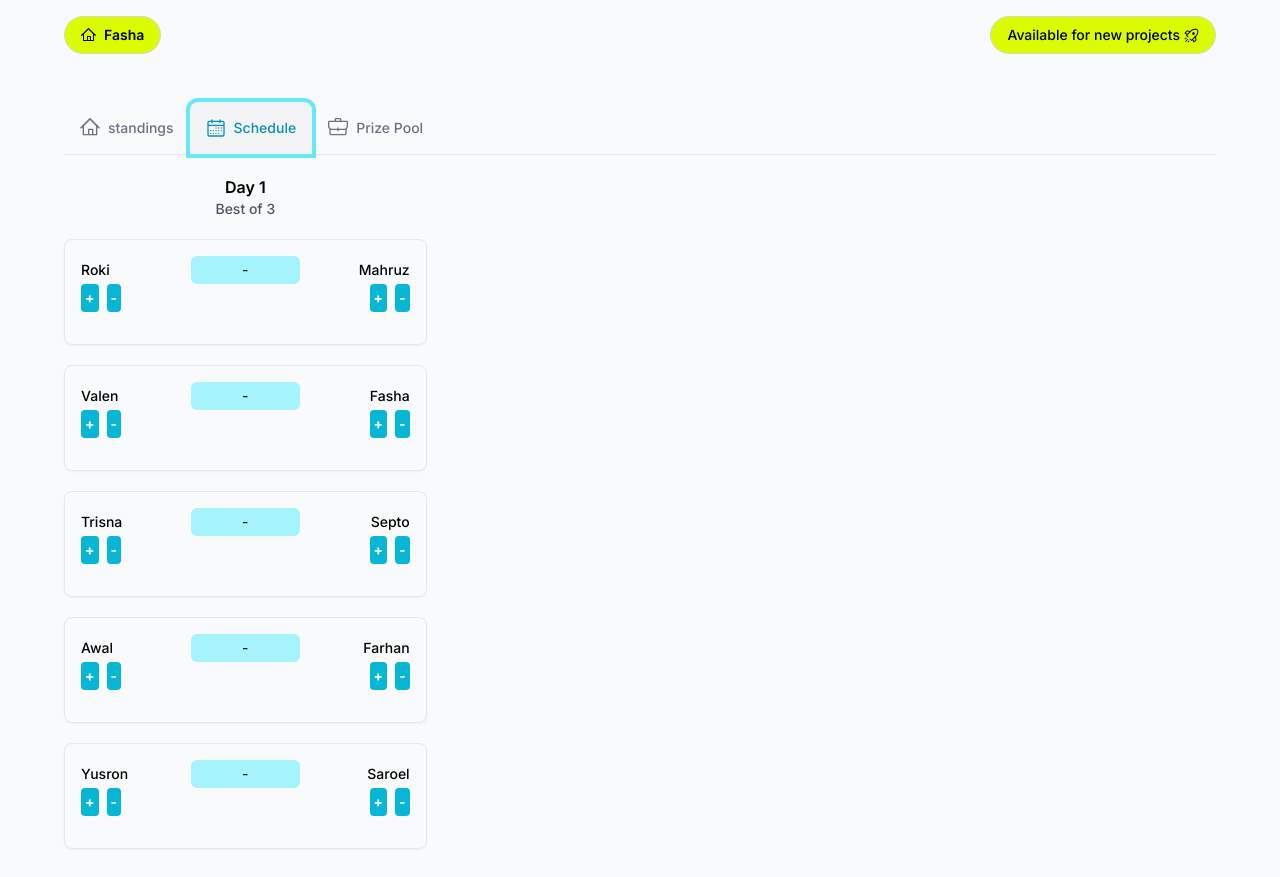
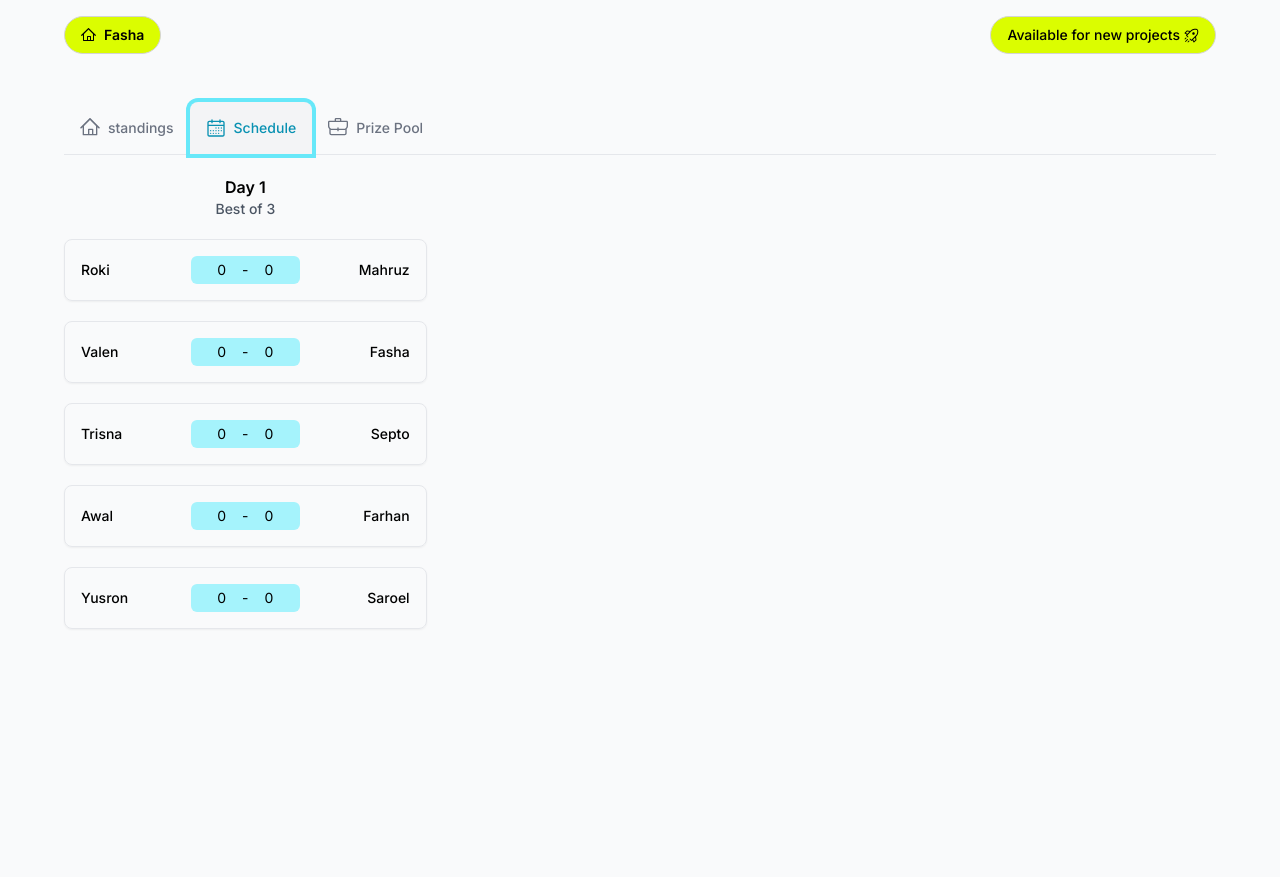
Before and after one commit to fasfashan/new-portfolio, a Next.js app: page /league/rebel-project in a window 1280 px wide. Both pictures are taken after a click on the tab "Schedule". After the commit the page ends 800 px from the top, so only its background shows below. Built offline with nearby package versions, Linux system fonts and the light colour scheme.

Commit message:
change metadata on league page

```diff
--- a/app/components/round-1.jsx
+++ b/app/components/round-1.jsx
@@ -1,13 +1,8 @@
-import React, { useState, useEffect } from "react";
+import React, { useState } from "react";
 import { PlusIcon, MinusIcon } from "@radix-ui/react-icons";
+
 function Scoreboard() {
-  const [scores, setScores] = useState(() => {
-    if (typeof window !== "undefined" && window.localStorage) {
-      const storedScores = localStorage.getItem("scores");
-      return storedScores ? JSON.parse(storedScores) : {};
-    } else {
-      // Provide default values or an empty object as needed
-      return {
+  const [scores, setScores] = useState({
     Mahruz: 0,
     Valen: 0,
     Trisna: 0,
@@ -18,13 +13,7 @@ function Scoreboard() {
     Yusron: 0,
     Saroel: 0,
     Roki: 0,
-      };
-    }
   });
-
-  useEffect(() => {
-    localStorage.setItem("scores", JSON.stringify(scores));
-  }, [scores]);
 
   const handleScoreChange = (player, amount) => {
     setScores((prevScores) => {
@@ -37,6 +26,7 @@ function Scoreboard() {
       };
     });
   };
+
   const matchups = [
     { player1: "Roki", player2: "Mahruz" },
     { player1: "Valen", player2: "Fasha" },
@@ -58,43 +48,13 @@ function Scoreboard() {
           key={index}
           className="p-4 shadow-sm rounded-lg border border-gray-200"
         >
-          <div className="grid text-sm mb-4 md:grid-cols-3 items-center">
-            <p className="font-medium">{player1}</p>
+          <div className="grid text-sm  md:grid-cols-3 items-center">
+            <span className="font-medium">{player1}</span>
             <div className="text-sm p-1  bg-cyan-200 gap-4 rounded-md flex justify-center items-center">
-              <p className=" ">{scores[player1]}</p> -
-              <p className=" ">{scores[player2]}</p>
+              <div className=" ">{scores[player1]}</div> -
+              <div className=" ">{scores[player2]}</div>
             </div>
-            <p className="text-right font-medium">{player2}</p>
-            <div className="  items-center flex justify-between items-center  col-span-3">
-              <div className="flex gap-2">
-                <button
-                  className=" bg-cyan-500 hover:bg-cyan-700 text-white font-bold p-1 rounded"
-                  onClick={() => handleScoreChange(player1, 1)}
-                >
-                  +{/* <PlusIcon /> */}
-                </button>
-                <button
-                  className=" bg-cyan-500 hover:bg-cyan-700 text-white font-bold p-1 rounded"
-                  onClick={() => handleScoreChange(player1, -1)}
-                >
-                  -{/* <MinusIcon /> */}
-                </button>
-              </div>
-              <div className="flex gap-2">
-                <button
-                  className=" bg-cyan-500 hover:bg-cyan-700 text-white font-bold p-1 rounded"
-                  onClick={() => handleScoreChange(player2, 1)}
-                >
-                  +{/* <PlusIcon /> */}
-                </button>
-                <button
-                  className=" bg-cyan-500 hover:bg-cyan-700 text-white font-bold p-1 rounded"
-                  onClick={() => handleScoreChange(player2, -1)}
-                >
-                  -{/* <MinusIcon /> */}
-                </button>
-              </div>
-            </div>
+            <span className="text-right font-medium">{player2}</span>
           </div>
         </div>
       ))}
--- /dev/null
+++ b/app/components/tabs.jsx
@@ -0,0 +1,30 @@
+/* eslint-disable react/no-unescaped-entities */
+"use client";
+import Image from "next/image";
+import { BackpackIcon, CalendarIcon, HomeIcon } from "@radix-ui/react-icons";
+import { Tabs } from "flowbite-react";
+
+import RoundOne from "@/app/components/round-1";
+import Leaderboard from "@/app/components/leaderboard";
+import Schedule from "@/app/components/schedule";
+import { MdDashboard } from "react-icons/md";
+export const metadata = {
+  title: "About",
+};
+export default function Page() {
+  return (
+    <>
+      <Tabs className="mt-4" aria-label="Default tabs" style="default">
+        <Tabs.Item active title="standings" icon={HomeIcon}>
+          <Leaderboard />
+        </Tabs.Item>
+        <Tabs.Item title="Schedule" icon={CalendarIcon}>
+          <Schedule />
+        </Tabs.Item>
+        <Tabs.Item title="Prize Pool" icon={BackpackIcon}>
+          <Image src="/Prize-Pool.jpg" width={1440} height={1000} />
+        </Tabs.Item>
+      </Tabs>
+    </>
+  );
+}
--- a/app/layout.jsx
+++ b/app/layout.jsx
@@ -2,12 +2,17 @@ import { Inter } from "next/font/google";
 import { Analytics } from "@vercel/analytics/react";
 import "./globals.css";
 import Head from "next/head";
-const font = Inter({ subsets: ["latin"] });
 import Navbar from "./components/navbar";
 import Footer from "./components/footer";
+
+const font = Inter({ subsets: ["latin"] });
+
 export const metadata = {
   metadataBase: "https://new-portfolio-ten-silk.vercel.app",
-  title: "Fasha Fadillah Portfolio's",
+  title: {
+    template: "%s | Fasha Fadillah",
+    default: "Fasha Fadillah Portfolio's", // a default is required when creating a template
+  },
   description: "This is my personal website which contains some of my work",
   twitter: {
     card: "summary_large_image",
@@ -32,10 +37,18 @@ export const metadata = {
     type: "website",
   },
 };
-
+// export const metadata = {
+//   title: {
+//     template: "%s | Acme",
+//     default: "Acme", // a default is required when creating a template
+//   },
+// };
 export default function RootLayout({ children }) {
   return (
     <html className="scroll-smooth" lang="en">
+      <head>
+        <meta name="description" content="Description" />
+      </head>
       <body
         className={`${font.className} bg-gray-50 max-w-6xl m-auto px-4 py-4 md:px-8 xl:px-0 scroll-smooth`}
       >
--- a/app/league/rebel-project/page.jsx
+++ b/app/league/rebel-project/page.jsx
@@ -1,33 +1,37 @@
 /* eslint-disable react/no-unescaped-entities */
-"use client";
-import {
-  BackpackIcon,
-  BoxIcon,
-  BoxModelIcon,
-  CalendarIcon,
-  HomeIcon,
-  SunIcon,
-} from "@radix-ui/react-icons";
-import { Tabs } from "flowbite-react";
-import RoundOne from "@/app/components/round-1";
-import Leaderboard from "@/app/components/leaderboard";
-import Schedule from "@/app/components/schedule";
-import { MdDashboard } from "react-icons/md";
-import Image from "next/image";
+
+import Tabs from "@/app/components/tabs";
+export const metadata = {
+  title: "Rebel Project League",
+  description: "Ini bukan sekadar permainan, ini tentang harga diri",
+  twitter: {
+    card: "summary_large_image",
+    url: "https://new-portfolio-ten-silk.vercel.app/",
+    title: "Rebel Project League",
+    description: "Ini bukan sekadar permainan, ini tentang harga diri",
+    image: "/og_image_league.jpg",
+    site: "@fasfashan",
+    creator: "@fasfashan",
+  },
+  openGraph: {
+    title: "Rebel Project League",
+    description: "Ini bukan sekadar permainan, ini tentang harga diri",
+    url: "https://www.muhamadfasha.xyz",
+    siteName: "Fasha Fadillah",
+    images: [
+      {
+        url: "/og_image_league.jpg",
+      },
+    ],
+    locale: "en_ID",
+    type: "website",
+  },
+};
+
 export default function Page() {
   return (
     <>
-      <Tabs className="mt-4" aria-label="Default tabs" style="default">
-        <Tabs.Item active title="standings" icon={HomeIcon}>
-          <Leaderboard />
-        </Tabs.Item>
-        <Tabs.Item title="Schedule" icon={CalendarIcon}>
-          <Schedule />
-        </Tabs.Item>
-        <Tabs.Item title="Prize Pool" icon={BackpackIcon}>
-          <Image src="/Prize-Pool.jpg" width={1440} height={1000} />
-        </Tabs.Item>
-      </Tabs>
+      <Tabs />
     </>
   );
 }
```
Also changed, not shown: public/og_image_league.jpg (added). Lines whose indentation alone changed are shown as unchanged.
